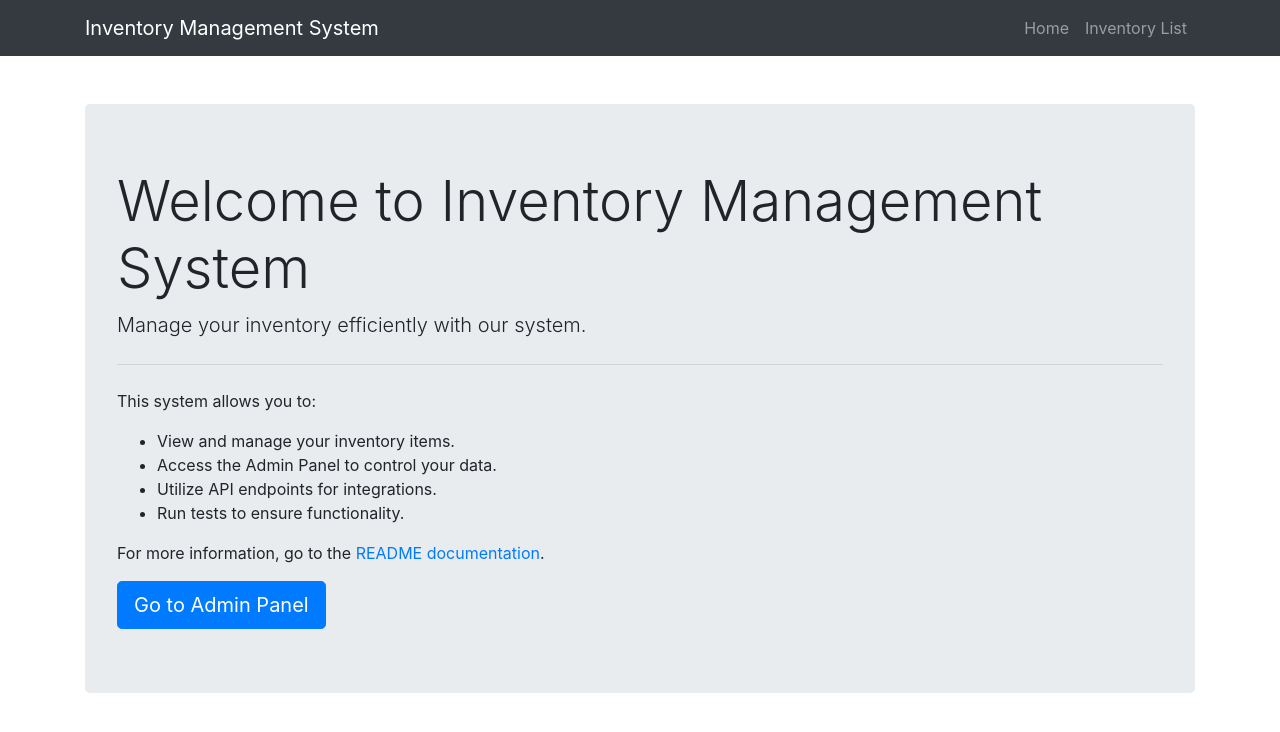
After one commit to GDaguman/inventory, a Django app: page / in a window 1280 px wide. The commit adds this page. Shown: the top 732 px of the page. Run offline with Django 4.2, Linux system fonts and the light colour scheme; some libraries are stand-ins or nearby versions.

Commit message:
revamped templates for cleaner code and improved user experience

```diff
--- /dev/null
+++ b/inventory/templates/includes/base.html
@@ -0,0 +1,40 @@
+<!DOCTYPE html>
+<html lang="en">
+<head>
+    <meta charset="UTF-8">
+    <title>{% block title %}Inventory Management System{% endblock %}</title>
+    <!-- Bootstrap CSS CDN link -->
+    <link rel="stylesheet" href="https://stackpath.bootstrapcdn.com/bootstrap/4.5.2/css/bootstrap.min.css">
+</head>
+<body>
+
+<nav class="navbar navbar-expand-lg navbar-dark bg-dark">
+    <div class="container">
+        <a class="navbar-brand" href="{% url 'home' %}">Inventory Management System</a>
+        <button class="navbar-toggler" type="button" data-toggle="collapse" data-target="#navbarNav" aria-controls="navbarNav" aria-expanded="false" aria-label="Toggle navigation">
+            <span class="navbar-toggler-icon"></span>
+        </button>
+        <div class="collapse navbar-collapse" id="navbarNav">
+            <ul class="navbar-nav ml-auto">
+                <li class="nav-item">
+                    <a class="nav-link" href="{% url 'home' %}">Home</a>
+                </li>
+                <li class="nav-item">
+                    <a class="nav-link" href="{% url 'inventory_list' %}">Inventory List</a>
+                </li>
+                <!-- Add more navigation links as needed -->
+            </ul>
+        </div>
+    </div>
+</nav>
+
+<div class="container mt-5">
+    {% block content %}{% endblock %}
+</div>
+
+<!-- Bootstrap JS and jQuery CDN links -->
+<script src="https://code.jquery.com/jquery-3.5.1.slim.min.js"></script>
+<script src="https://stackpath.bootstrapcdn.com/bootstrap/4.5.2/js/bootstrap.min.js"></script>
+
+</body>
+</html>
--- a/inventory/templates/includes/scripts.html
+++ /dev/null
@@ -1,4 +0,0 @@
-<!-- jQuery library -->
-<script src="https://code.jquery.com/jquery-3.5.1.slim.min.js"></script>
-<!-- Bootstrap JS CDN link -->
-<script src="https://stackpath.bootstrapcdn.com/bootstrap/4.5.2/js/bootstrap.min.js"></script>
--- /dev/null
+++ b/inventory/templates/inventory_project/home.html
@@ -0,0 +1,25 @@
+{% extends 'includes/base.html' %}
+
+{% block title %}Home - Inventory Management System{% endblock %}
+
+{% block content %}
+    <div class="jumbotron">
+        <h1 class="display-4">Welcome to Inventory Management System</h1>
+        <p class="lead">Manage your inventory efficiently with our system.</p>
+        <hr class="my-4">
+        <p>This system allows you to:</p>
+        <ul>
+            <li>View and manage your inventory items.</li>
+            <li>Access the Admin Panel to control your data.</li>
+            <li>Utilize API endpoints for integrations.</li>
+            <li>Run tests to ensure functionality.</li>
+        </ul>
+        <p>For more information, go to the <a href="https://github.com/gydox/django-ims/blob/main/README.md" target="_blank">README documentation</a>.</p>
+
+        <a class="btn btn-primary btn-lg" href="/admin" role="button">Go to Admin Panel</a>
+
+
+    </div>
+
+
+{% endblock %}
--- a/inventory_project/urls.py
+++ b/inventory_project/urls.py
@@ -16,9 +16,11 @@ Including another URLconf
 """
 from django.contrib import admin
 from django.urls import path, include
+from . import views
 
 urlpatterns = [
     path('admin/', admin.site.urls),
+    path('', views.home, name='home'),
     path('api/', include('api.urls')),
     path('inventory/', include('inventory.urls')),
 
--- /dev/null
+++ b/inventory_project/views.py
@@ -0,0 +1,4 @@
+from django.shortcuts import render
+
+def home(request):
+    return render(request, 'inventory_project/home.html')
```
Also changed, not shown: inventory/templates/includes/navigation.html (deleted, +0 -19 lines), inventory/templates/inventory/inventory_detail.html (+6 -15 lines), inventory/templates/inventory/inventory_list.html (+5 -16 lines).
